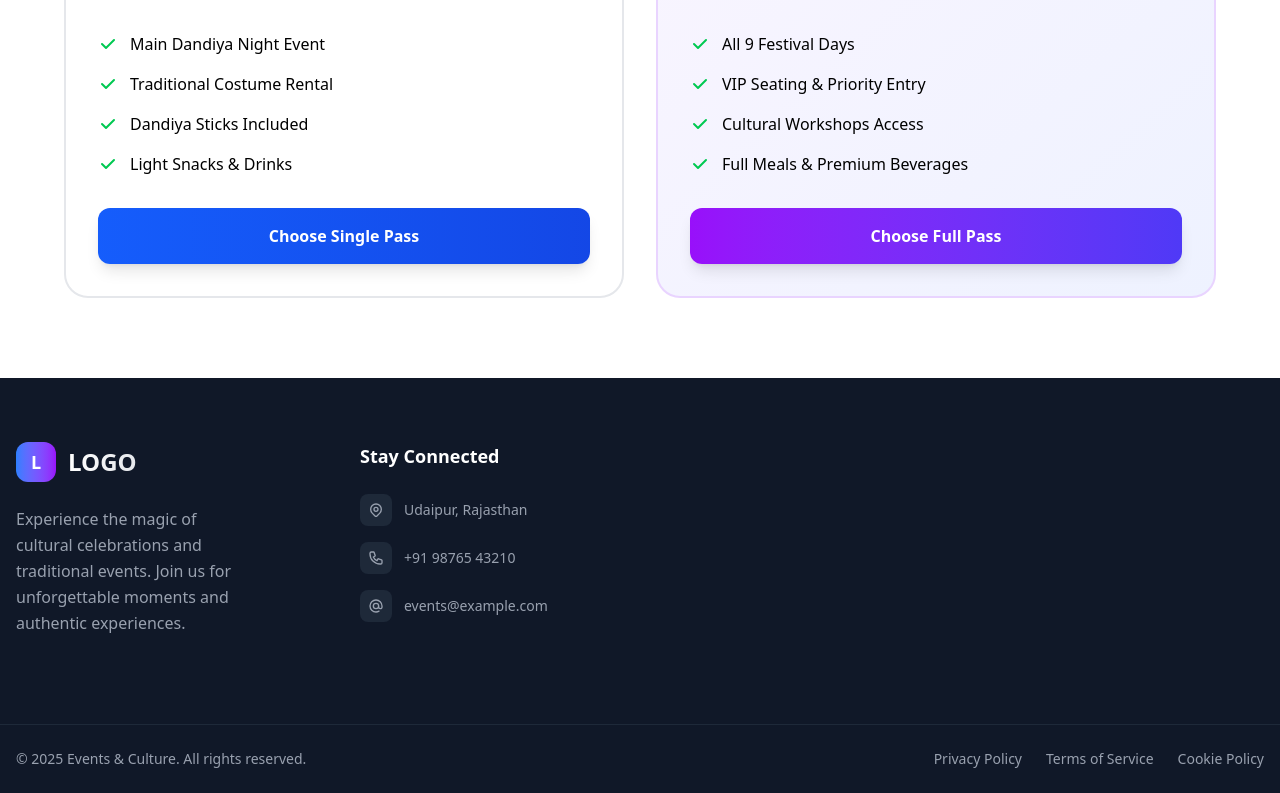
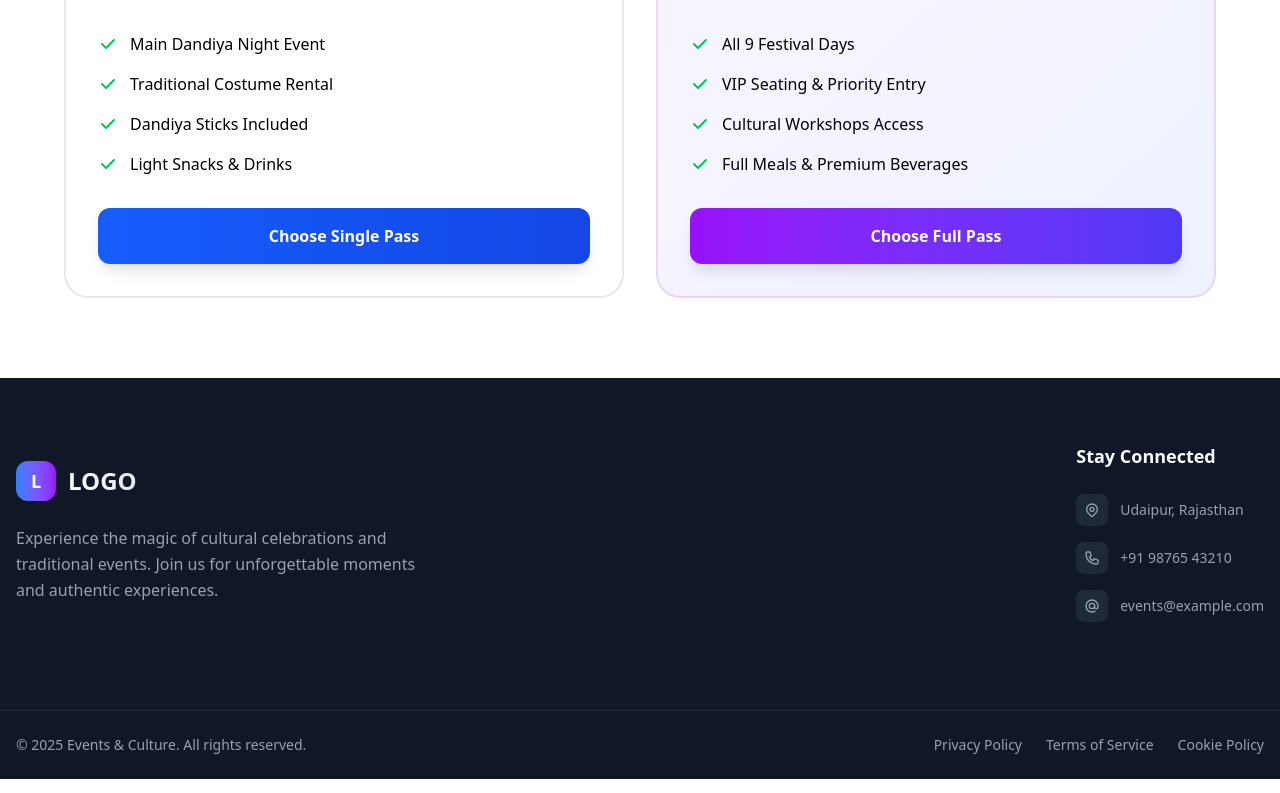
Before and after one commit to dandiyaOrg/user-frontend, a React (Vite) app: page / in a window 1280 px wide. Shown: the part 2242-3035 px from the top of the page. Built offline with nearby package versions, Linux system fonts and the light colour scheme.

Commit message:
Footer Update new

```diff
--- a/src/Components/Footer.jsx
+++ b/src/Components/Footer.jsx
@@ -8,10 +8,10 @@ const Footer = () => {
     <footer className="bg-gray-900 text-white">
       {/* Main Footer Content */}
       <div className="max-w-7xl mx-auto px-4 py-16">
-        <div className=" grid grid-cols-1 md:grid-cols-2 lg:grid-cols-4 gap-x-32">
+        <div className="flex flex-col md:flex-row md:items-center justify-between gap-3 md:gap-4">
 
           {/* Brand Section */}
-          <div className="lg:col-span-1">
+          <div className="w-full md:w-1/2 lg:w-1/3 flex flex-col  justify-between">
             <div className="flex items-center space-x-3 mb-6">
               <div className="w-10 h-10 bg-gradient-to-r from-blue-500 to-purple-600 rounded-xl flex items-center justify-center">
                 <span className="text-white font-bold text-lg">L</span>
```
